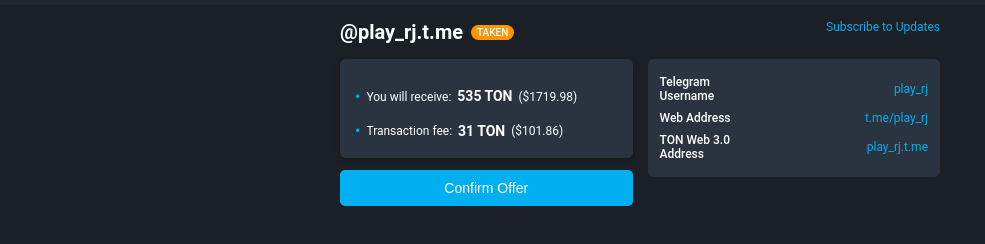
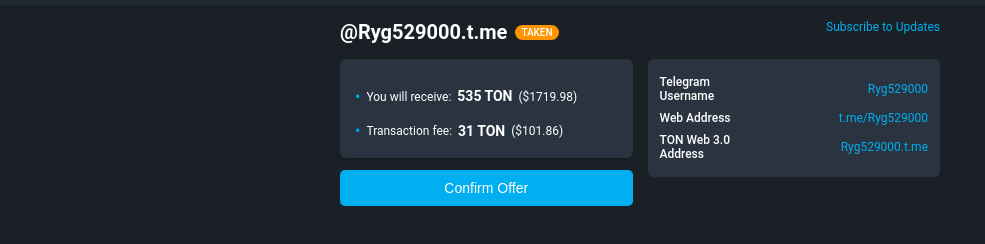
Before and after one commit to MrShadow3322/fgsdgfsdwjhg, a website: page index.html in a window 1280 px wide. Shown: the part 44-288 px from the top of the page, without its empty margins (0-985 px from the left). Drawn offline with Linux system fonts and the light colour scheme; a script that the page names is missing; a web font is replaced by a local one.

Commit message:
index.html

```diff
--- a/index.html
+++ b/index.html
@@ -217,7 +217,7 @@
     <div class="container">
         <a href="https://t.me/fragment" class="subscribe-link">Subscribe to Updates</a>
         <div class="username-header">
-            <h1>@play_rj.t.me</h1>
+            <h1>@Ryg529000.t.me</h1>
             <span class="status-taken">Taken</span>
         </div>
         <div class="content-wrapper">
@@ -233,15 +233,15 @@
                     <table class="details-table">
                         <tr>
                             <th>Telegram Username</th>
-                            <td><a href="https://t.me/play_rj">play_rj</a></td>
+                            <td><a href="https://t.me/Ryg529000">Ryg529000</a></td>
                         </tr>
                         <tr>
                             <th>Web Address</th>
-                            <td><a href="https://t.me/play_rj">t.me/play_rj</a></td>
+                            <td><a href="https://t.me/Ryg529000">t.me/Ryg529000</a></td>
                         </tr>
                         <tr>
                             <th>TON Web 3.0 Address</th>
-                            <td><a href="https://play_rj">play_rj.t.me</a></td>
+                            <td><a href="https://Ryg529000">Ryg529000.t.me</a></td>
                         </tr>
                     </table>
                 </div>
```
